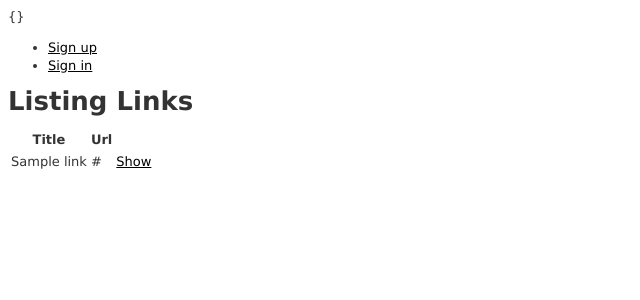
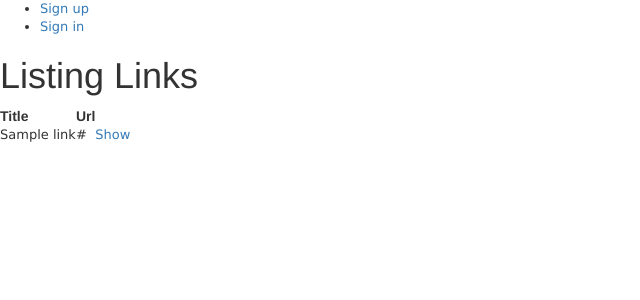
Before and after one commit to ghamtre/gruniv, a Rails app: page / in a window 1280 px wide. Shown: the top 300 px of the page, without its empty margins (0-640 px from the left). Run offline with Rails 7, Linux system fonts and the light colour scheme; tables that the repository leaves empty hold one stand-in row (values such as "Sample post"); style sheets or scripts are compiled from the project's sources; some libraries are stand-ins or nearby versions.

Commit message:
Add structure & basic styling

```diff
--- a/app/assets/javascripts/application.js
+++ b/app/assets/javascripts/application.js
@@ -14,3 +14,4 @@
 //= require jquery_ujs
 //= require turbolinks
 //= require_tree .
+//= requiere bootstrap-sprockets
--- a/app/assets/stylesheets/application.css
+++ b/app/assets/stylesheets/application.css.scss
@@ -1,3 +1,5 @@
+@import "bootstrap-sprockets";
+@import "bootstrap";
 /*
  * This is a manifest file that'll be compiled into application.css, which will include all the files
  * listed below.
--- a/app/views/layouts/application.html.erb
+++ b/app/views/layouts/application.html.erb
@@ -8,9 +8,7 @@
 </head>
 <body>
 
-<%= flash.each do |name, msg| %>
-<%= content_tag(:div, msg, class: "alert alert-#{name}") %>
-<% end %>
+
 
 <% if user_signed_in? %>
 	<ul>
```
Also changed, not shown: Gemfile, Gemfile.lock.
